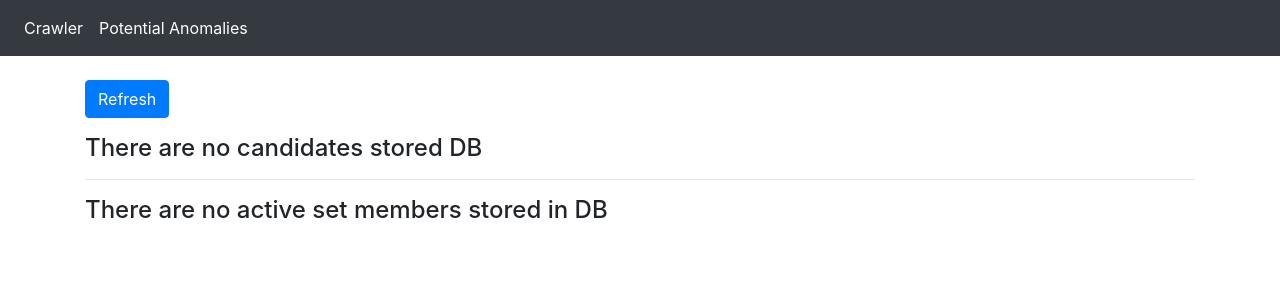
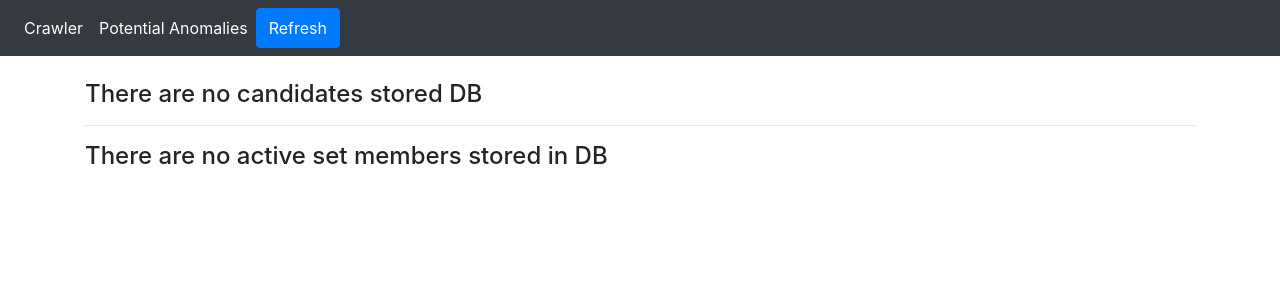
Before and after one commit to diegocasmo/ml_blink_api, a Flask app: page /crawl in a window 1280 px wide. Shown: the top 300 px of the page. Run offline with Flask 2, Linux system fonts and the light colour scheme; data that the repository does not hold is empty; parts of the project's set-up code (start-up, migrations or seed data) failed here and were passed over; some libraries are stand-ins or nearby versions.

Commit message:
Refresh button is in navbar

```diff
--- a/ml_blink_api/templates/crawl/index.html
+++ b/ml_blink_api/templates/crawl/index.html
@@ -1,10 +1,6 @@
 {% extends "base.html" %}
 
 {% block content %}
-  <a href='/crawl'>
-    <button type='button' class='btn btn-primary mb-3'>Refresh</button>
-  </a>
-
   {% if candidates|length > 0 %}
     <h4>Candidates stored DB:</h4>
     <ol>
--- a/ml_blink_api/templates/navigation.html
+++ b/ml_blink_api/templates/navigation.html
@@ -6,5 +6,6 @@
     <li class='nav-item'>
       <a class='nav-link text-white' href='/potential_anomalies'>Potential Anomalies</a>
     </li>
+    <button onclick="location.reload(true);" class="btn btn-primary navbar-btn">Refresh</button>
   </ul>
 </nav>
```
